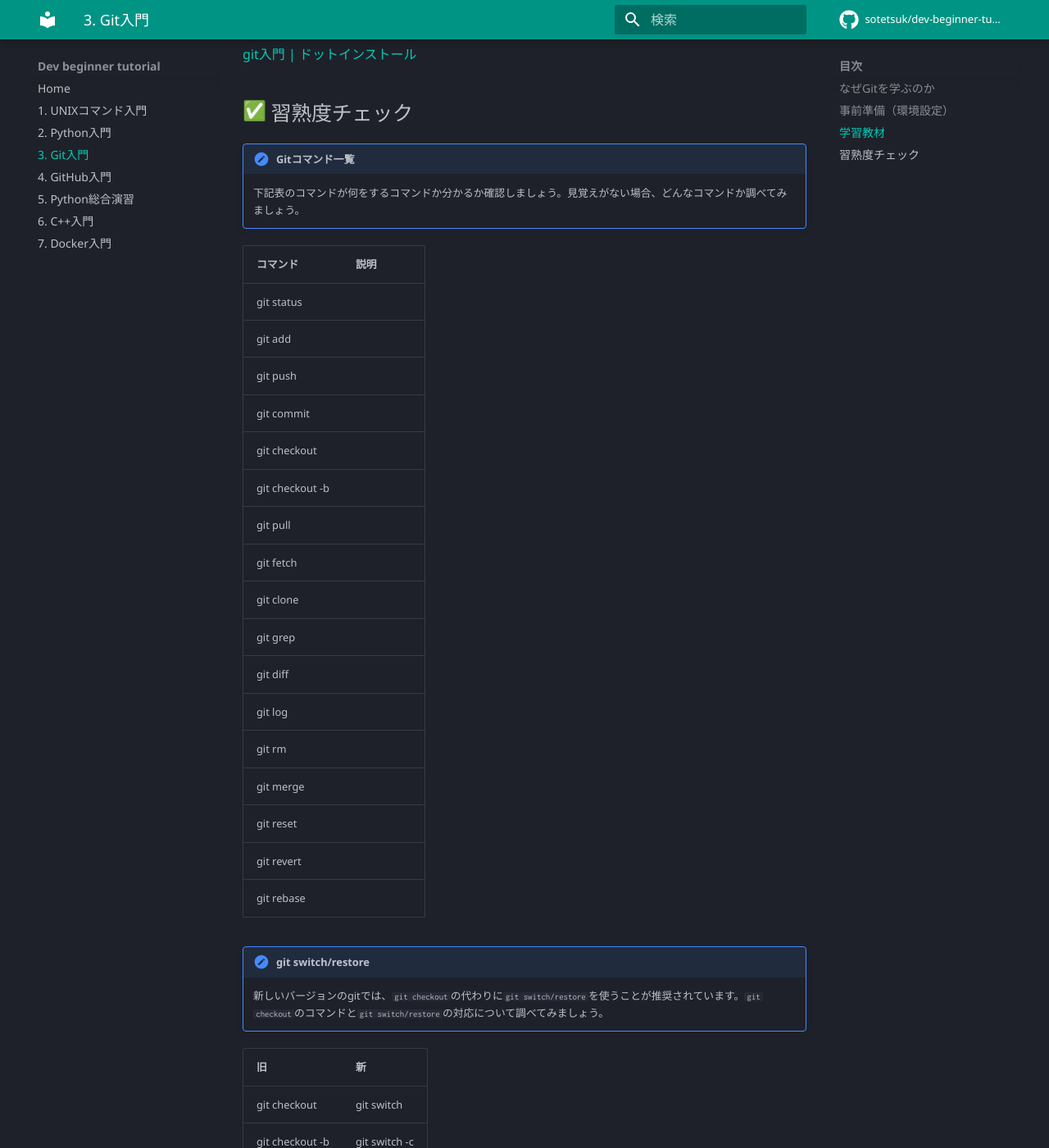
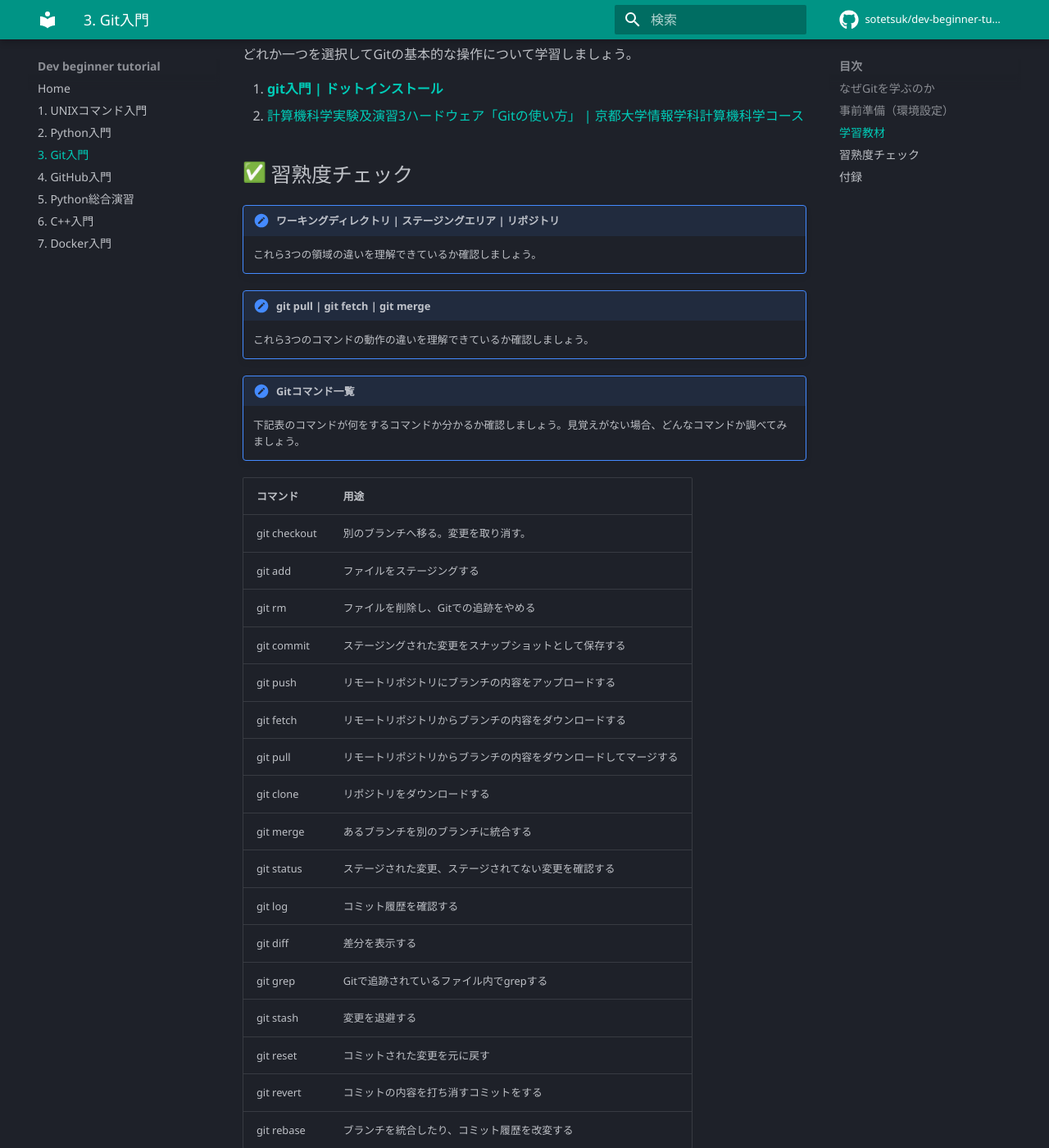
Before and after one commit to sotetsuk/dev-beginner-tutorial, an MkDocs documentation site: the page built from docs/git.md, in a window 1280 px wide and 1400 px high, scrolled down 2245 px. Shown: the whole window at 82% size. Built offline with MkDocs 1.6.1 and Material for MkDocs 9.7.7, drawn with Linux system fonts in a browser that asks for light colours; emoji names are drawn with the system emoji font; comment, search, counter and statistics services are not loaded; some of the changed text lies outside the part shown.

```diff
--- a/docs/git.md
+++ b/docs/git.md
@@ -8,8 +8,8 @@ App Storeに行くと、アプリケーションのバージョンが明示さ
     ![version](assets/version.png)
 
 ソフトウェア開発において、バージョン管理は必要不可欠です。
-残念ながら多くのヒトは（本人が思っているほど）賢くありません。
-例えば、プログラムを書いていると、次のようなことが頻繁に起こります。
+残念ながら、多くのヒトは（本人が思っているほど）賢くありません。
+例えば、プログラムを書いていると次のようなことが頻繁に起こります。
 
 !!! bug ""
     一時間前には動いていたソースコードが、何故か今は動かないし、**この一時間の間で加えた変更の一体どこが原因かも分からない。**
@@ -50,40 +50,54 @@ App Storeに行くと、アプリケーションのバージョンが明示さ
     2. もしなければ [Homebrew](https://brew.sh/) を使って `$ brew install git`
 
 ## :orange_book: 学習教材
+どれか一つを選択してGitの基本的な操作について学習しましょう。
 
-[git入門 | ドットインストール](https://dotinstall.com/lessons/basic_git)
+1. [**git入門 | ドットインストール**](https://dotinstall.com/lessons/basic_git)
+2. [計算機科学実験及演習3ハードウェア「Gitの使い方」 | 京都大学情報学科計算機科学コース](http://www.lab3.kuis.kyoto-u.ac.jp/~takase/le3a/2020HW3-git.pdf)
 
 ## :white_check_mark: 習熟度チェック
+
+!!! check "ワーキングディレクトリ | ステージングエリア | リポジトリ"
+
+    これら3つの領域の違いを理解できているか確認しましょう。
+
+!!! check "git pull | git fetch | git merge"
+
+    これら3つのコマンドの動作の違いを理解できているか確認しましょう。
 
 !!! check "Gitコマンド一覧"
     下記表のコマンドが何をするコマンドか分かるか確認しましょう。見覚えがない場合、どんなコマンドか調べてみましょう。
 
-| コマンド | 説明 |
+| コマンド | 用途 |
 |:---|:---|
-| git status | |
-| git add | |
-| git push | |
-| git commit | |
-| git checkout | |
-| git checkout -b | |
-| git pull | |
-| git fetch | |
-| git clone | |
-| git grep | |
-| git diff | |
-| git log | |
-| git rm | |
-| git merge | |
-| git reset | |
-| git revert | |
-| git rebase | |
+| git checkout | 別のブランチへ移る。変更を取り消す。 |
+| git add | ファイルをステージングする |
+| git rm | ファイルを削除し、Gitでの追跡をやめる |
+| git commit | ステージングされた変更をスナップショットとして保存する |
+| git push | リモートリポジトリにブランチの内容をアップロードする |
+| git fetch | リモートリポジトリからブランチの内容をダウンロードする |
+| git pull | リモートリポジトリからブランチの内容をダウンロードしてマージする |
+| git clone | リポジトリをダウンロードする |
+| git merge | あるブランチを別のブランチに統合する |
+| git status | ステージされた変更、ステージされてない変更を確認する |
+| git log | コミット履歴を確認する |
+| git diff | 差分を表示する |
+| git grep | Gitで追跡されているファイル内でgrepする |
+| git stash | 変更を退避する |
+| git reset | コミットされた変更を元に戻す |
+| git revert | コミットの内容を打ち消すコミットをする |
+| git rebase | ブランチを統合したり、コミット履歴を改変する |
 
 
-!!! check "git switch/restore"
-    新しいバージョンのgitでは、`git checkout`の代わりに`git switch/restore`を使うことが推奨されています。`git checkout`のコマンドと`git switch/restore`の対応について調べてみましょう。
+!!! check "git switch | git restore"
+    新しいバージョンのgitでは、`git checkout`の代わりに`git switch`と`git restore`を使うことが推奨されています。古い`git checkout`コマンドと新しい`git switch`と`git restore`の対応について調べてみましょう。
 
-| 旧 | 新 |
-|:---|:---|
-| git checkout | git switch |
-| git checkout -b | git switch -c |
-| git checkout -- | git restore |
+| 旧 | 新 | 用途 |
+|:---|:---|:---|
+| git checkout | git switch | 既存の別ブランチへと移る |
+| git checkout -b | git switch -c | 新規の別ブランチへと移る |
+| git checkout -- | git restore | 変更の取り消し |
+
+## :gift: 付録
+
+- [Pro Git Book](https://git-scm.com/book/ja/v2)
```
Also changed, not shown: docs/unix_command.md (+1 -0 lines).
